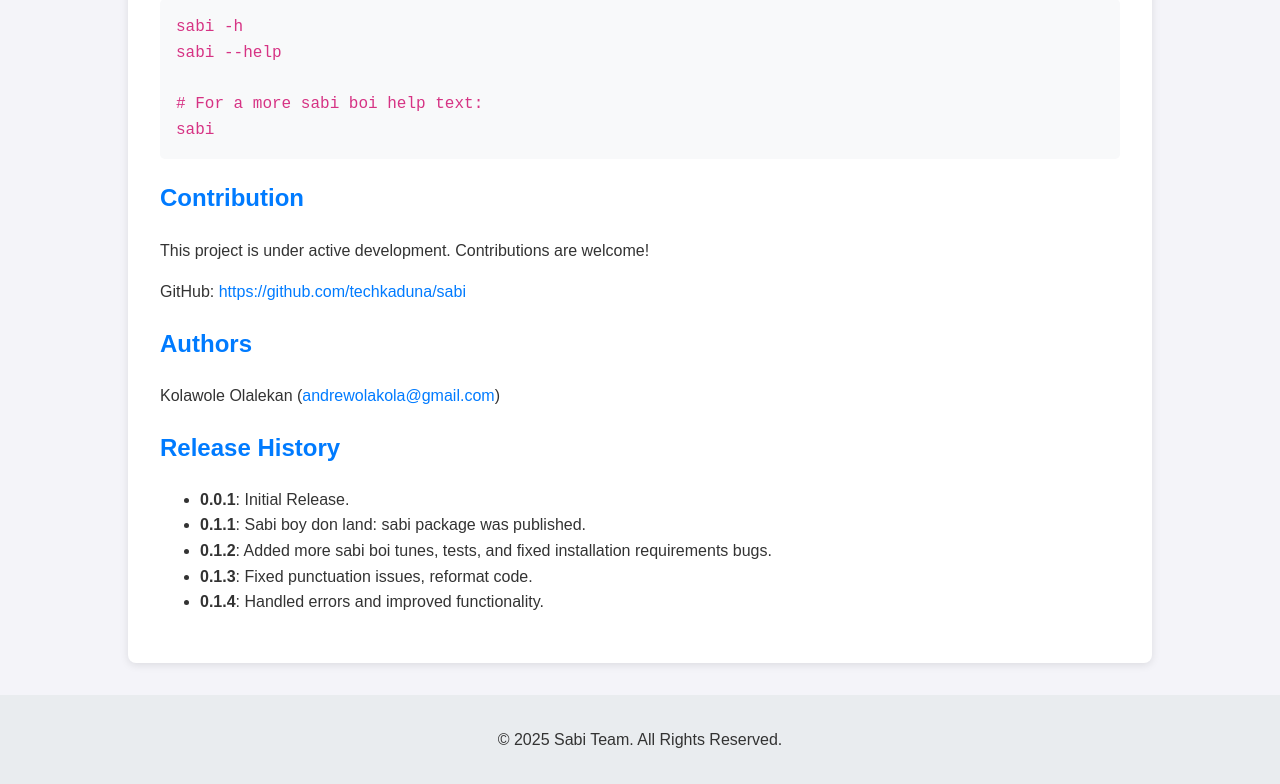
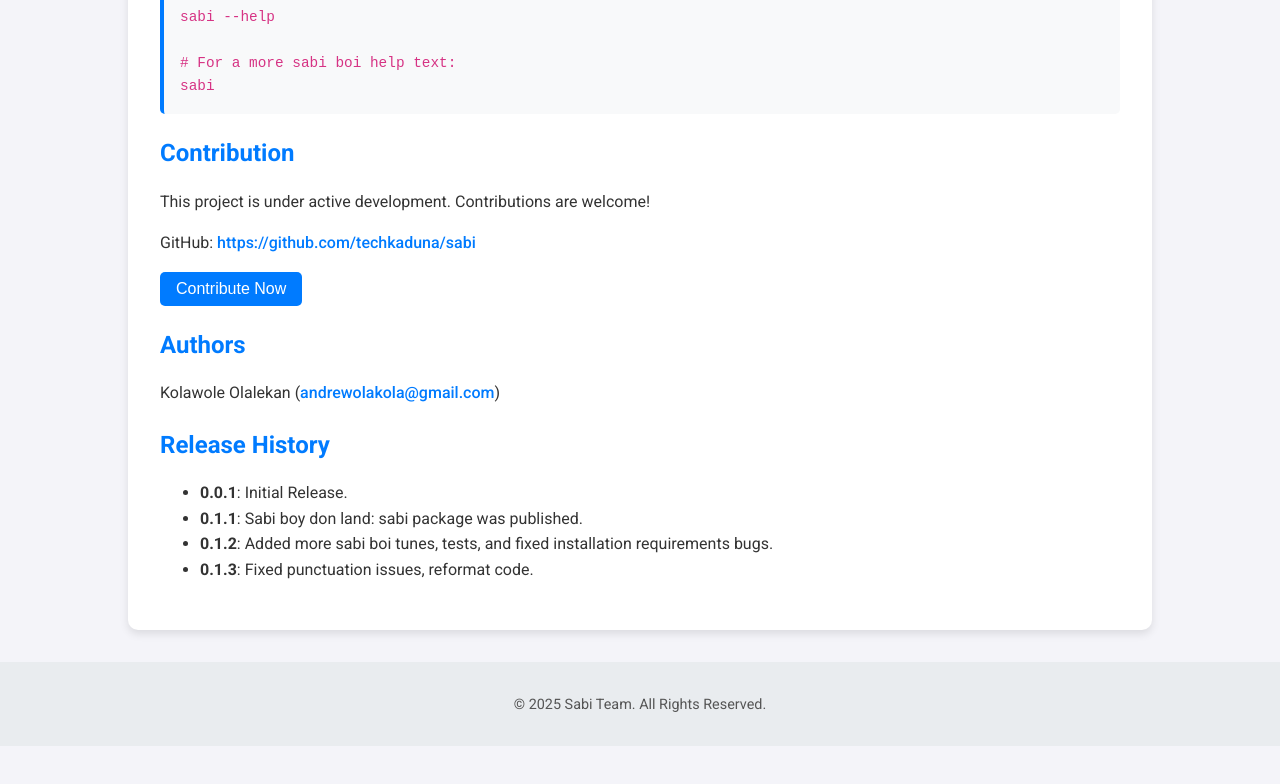
Before and after one commit to techkaduna/sabi, a plain HTML site: page index.html in a window 1280 px wide. Shown: the part 1656-2440 px from the top of the page. After the commit the page ends 2402 px from the top, so only its background shows below. Drawn offline with Linux system fonts and the light colour scheme.

Commit message:
Update index.html

```diff
--- a/index.html
+++ b/index.html
@@ -4,9 +4,10 @@
     <meta charset="UTF-8">
     <meta name="viewport" content="width=device-width, initial-scale=1.0">
     <title>Sabi - English to Naija Pidgin Translator</title>
+    <link href="https://fonts.googleapis.com/css2?family=Roboto:wght@400;500;700&display=swap" rel="stylesheet">
     <style>
         body {
-            font-family: 'Arial', sans-serif;
+            font-family: 'Roboto', sans-serif;
             line-height: 1.6;
             margin: 0;
             padding: 0;
@@ -14,30 +15,40 @@
             background-color: #f4f4f9;
         }
         header {
-            background:rgb(28, 201, 118);
+            background: linear-gradient(45deg, #007bff, #0056b3);
             color: #fff;
-            padding: 1.5rem 1rem;
+            padding: 2rem 1rem;
             text-align: center;
+            box-shadow: 0 4px 6px rgba(0, 0, 0, 0.1);
         }
         header h1 {
             margin: 0;
+            font-size: 2.5rem;
         }
         .container {
             max-width: 960px;
             margin: 2rem auto;
             background: #fff;
             padding: 2rem;
-            border-radius: 8px;
-            box-shadow: 0 2px 8px rgba(0, 0, 0, 0.1);
+            border-radius: 10px;
+            box-shadow: 0 4px 8px rgba(0, 0, 0, 0.1);
+            transition: transform 0.3s ease, box-shadow 0.3s ease;
+        }
+        .container:hover {
+            transform: translateY(-5px);
+            box-shadow: 0 6px 12px rgba(0, 0, 0, 0.15);
         }
         h2 {
             color: #007bff;
+            margin-bottom: 1rem;
         }
         pre {
             background: #f8f9fa;
             padding: 1rem;
             border-radius: 5px;
             overflow-x: auto;
+            border-left: 4px solid #007bff;
+            font-size: 0.9rem;
         }
         code {
             color: #d63384;
@@ -48,13 +59,38 @@
             padding: 1rem;
             background: #e9ecef;
             margin-top: 2rem;
+            font-size: 0.9rem;
+            color: #555;
         }
         a {
             color: #007bff;
             text-decoration: none;
+            font-weight: 500;
         }
         a:hover {
             text-decoration: underline;
+        }
+        button {
+            background: #007bff;
+            color: #fff;
+            border: none;
+            padding: 0.5rem 1rem;
+            border-radius: 5px;
+            cursor: pointer;
+            font-size: 1rem;
+            transition: background-color 0.3s ease;
+        }
+        button:hover {
+            background: #0056b3;
+        }
+        .highlight {
+            background: #e0f7fa;
+            padding: 0.5rem;
+            border-radius: 5px;
+            margin-bottom: 1rem;
+        }
+        .highlight p {
+            margin: 0;
         }
     </style>
 </head>
@@ -65,8 +101,10 @@
     <div class="container">
         <section>
             <h2>Introduction</h2>
-            <p>A simple module to translate plain English to Nigerian (Naija) pidgin English.</p>
-            <p>The result? Na you <strong>SABI</strong>.</p>
+            <div class="highlight">
+                <p>A simple module to translate plain English to Nigerian (Naija) pidgin English.</p>
+                <p>The result? Na you <strong>SABI</strong>.</p>
+            </div>
         </section>
 
         <section>
@@ -121,6 +159,7 @@ sabi</code></pre>
             <h2>Contribution</h2>
             <p>This project is under active development. Contributions are welcome!</p>
             <p>GitHub: <a href="https://github.com/techkaduna/sabi" target="_blank">https://github.com/techkaduna/sabi</a></p>
+            <button onclick="alert('Thank you for considering contributing!')">Contribute Now</button>
         </section>
 
         <section>
@@ -135,7 +174,7 @@ sabi</code></pre>
                 <li><strong>0.1.1</strong>: Sabi boy don land: sabi package was published.</li>
                 <li><strong>0.1.2</strong>: Added more sabi boi tunes, tests, and fixed installation requirements bugs.</li>
                 <li><strong>0.1.3</strong>: Fixed punctuation issues, reformat code.</li>
-                <li><strong>0.1.4</strong>: Handled errors and improved functionality.</li>
+                <!-- <li><strong>0.1.4</strong>: Handled errors and improved functionality.</li> -->
             </ul>
         </section>
     </div>
```
